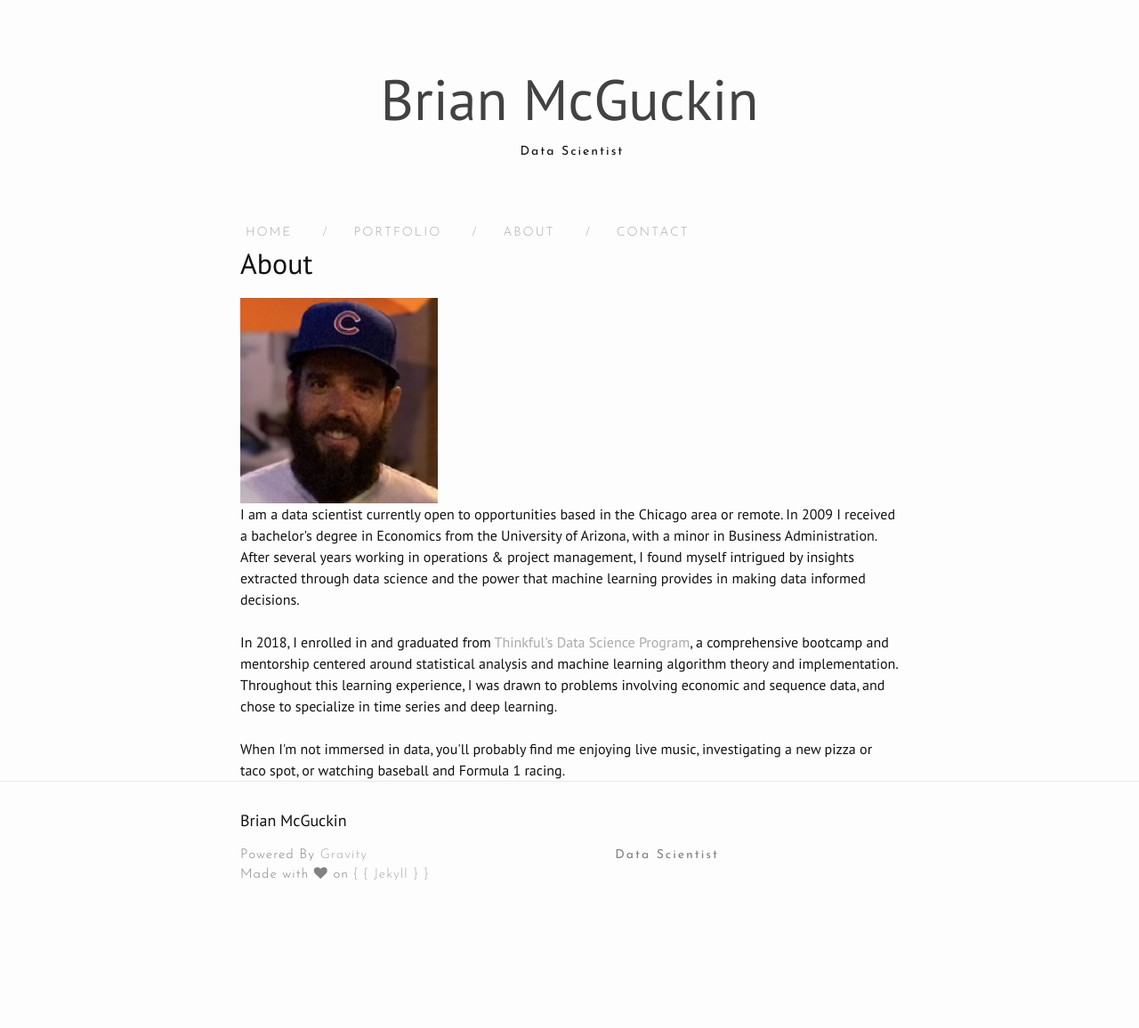
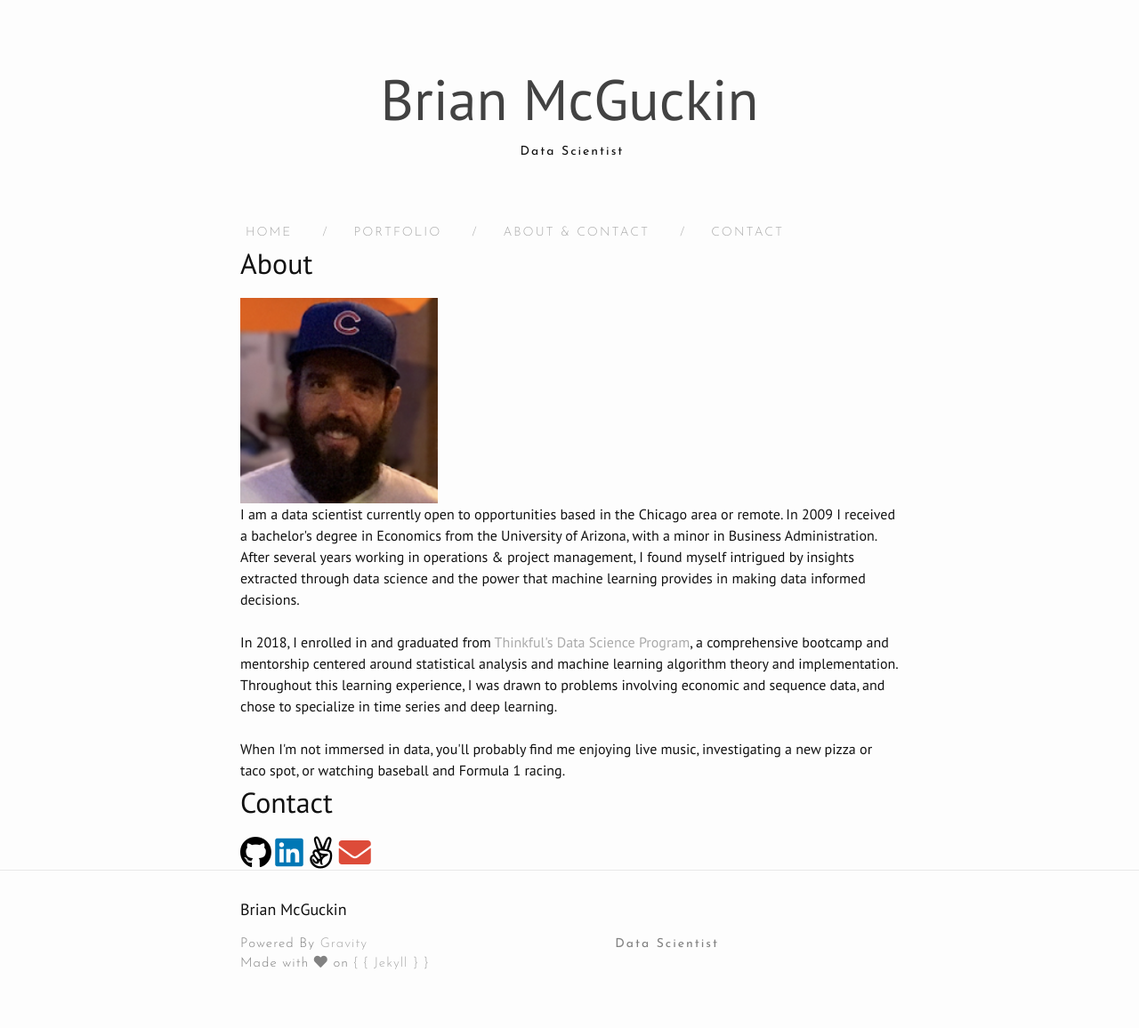
Before and after one commit to brianmcguckin/brianmcguckin.github.io, a Jekyll site: the page built from about.md, in a window 1280 px wide. Shown: the whole page at 89% size. Built offline with Jekyll 4.4.1, drawn with Linux system fonts in a browser that asks for light colours; nearby versions of some CDN libraries; before the commit the page ends 1056 px from its top, so only the background shows below that.

Commit message:
update about

```diff
--- a/about.md
+++ b/about.md
@@ -1,20 +1,42 @@
 ---
 layout: default
-title: "About"
+title: "About & Contact"
 permalink: /about/
-tagline: "Brian McGuckin: About"
+tagline: "Brian McGuckin: About & Contact"
 order: 2
 ---
 <head>
 <h1>About</h1>
 </head>
 <body>
-<img src="https://raw.githubusercontent.com/brianmcguckin/brianmcguckin.github.io/master/images/brian.png" width="30%"><br>
+<img src="https://raw.githubusercontent.com/brianmcguckin/brianmcguckin.github.io/master/images/brian.png" width="30%" align="middle"><br>
 
 I am a data scientist currently open to opportunities based in the Chicago area or remote. In 2009 I received a bachelor's degree in Economics from the University of Arizona, with a minor in Business Administration. After several years working in operations & project management, I found myself intrigued by insights extracted through data science and the power that machine learning provides in making data informed decisions.<br>
 <br>
 In 2018, I enrolled in and graduated from <a href="https://www.thinkful.com/bootcamp/data-science/flexible/#specializations">Thinkful's Data Science Program</a>, a comprehensive bootcamp and mentorship centered around statistical analysis and machine learning algorithm theory and implementation. Throughout this learning experience, I was drawn to problems involving economic and sequence data, and chose to specialize in time series and deep learning.<br>
 <br>
 When I'm not immersed in data, you'll probably find me enjoying live music, investigating a new pizza or taco spot, or watching baseball and Formula 1 racing.
+</body>
 
+<head>
+<h1>Contact</h1>
+<link rel="stylesheet" href="https://use.fontawesome.com/releases/v5.4.2/css/all.css">
+</head>
+
+<body>
+<a href="https://github.com/brianmcguckin">
+  <i class="fab fa-github" style="font-size:36px;color:black"></i>
+</a>
+
+<a href="https://www.linkedin.com/in/bmcguckin/">
+  <i class="fab fa-linkedin" style="font-size:36px;color:#0077B5"></i>
+</a>
+
+<a href="https://angel.co/brianmcguckin">
+  <i class="fab fa-angellist" style="font-size:36px;color:black"></i>
+</a>
+
+<a href="mailto:bmcguckin87@gmail.com">
+  <i class="fas fa-envelope" style="font-size:36px;color:#dd4b39"></i>
+</a>
 </body>
```
